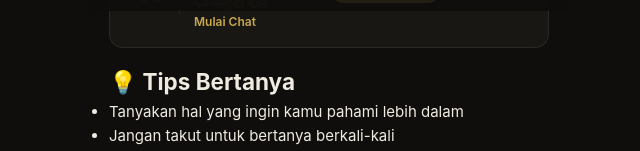
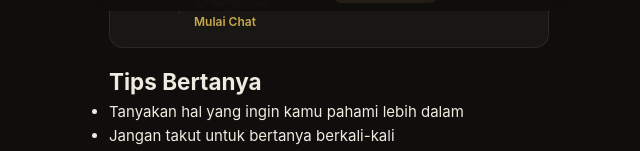
Before and after one commit to sabenihcode/Kitab, a React (Vite) app: page /tanya in a window 1280 px wide. Shown: the part 789-940 px from the top of the page, without its empty margins (311-951 px from the left). Built offline with nearby package versions, Linux system fonts and the light colour scheme.

Commit message:
Update TanyaAIPage.tsx

```diff
--- a/src/pages/TanyaAIPage.tsx
+++ b/src/pages/TanyaAIPage.tsx
@@ -166,7 +166,7 @@ export const TanyaAIPage = () => {
 
         {/* Tips Section */}
         <section className="tanya-tips animate-fade-in-4">
-          <h2 className="tips-title">💡 Tips Bertanya</h2>
+          <h2 className="tips-title">Tips Bertanya</h2>
           <ul className="tips-list">
             <li>Tanyakan hal yang ingin kamu pahami lebih dalam</li>
             <li>Jangan takut untuk bertanya berkali-kali</li>
```
